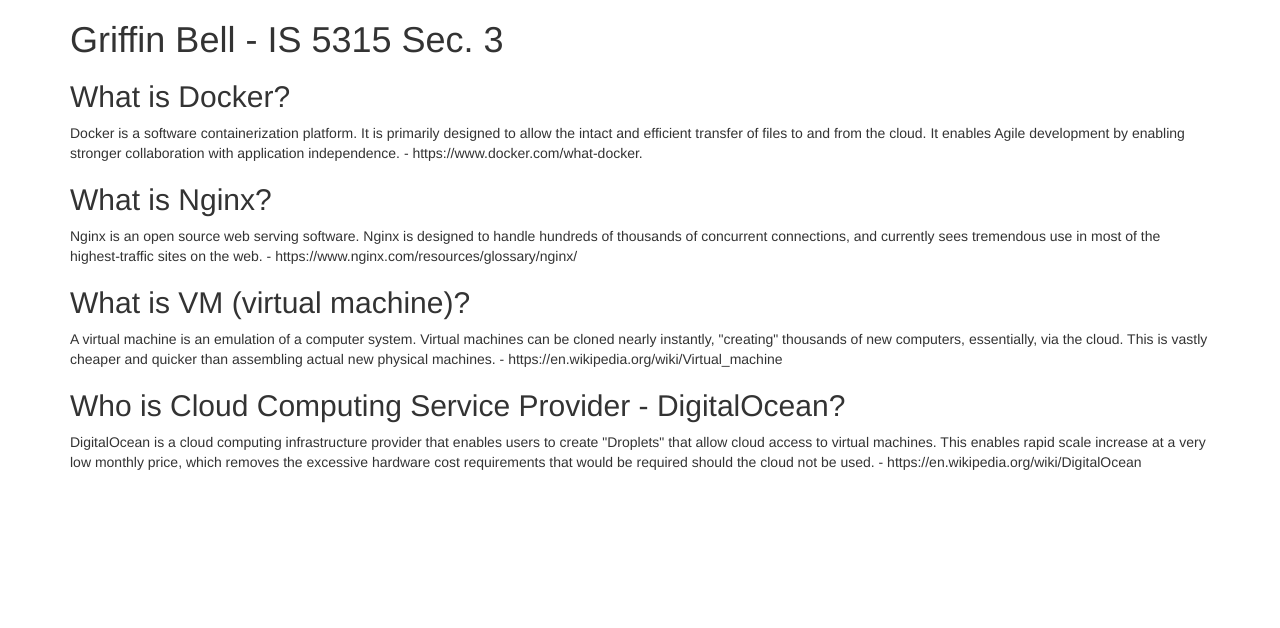
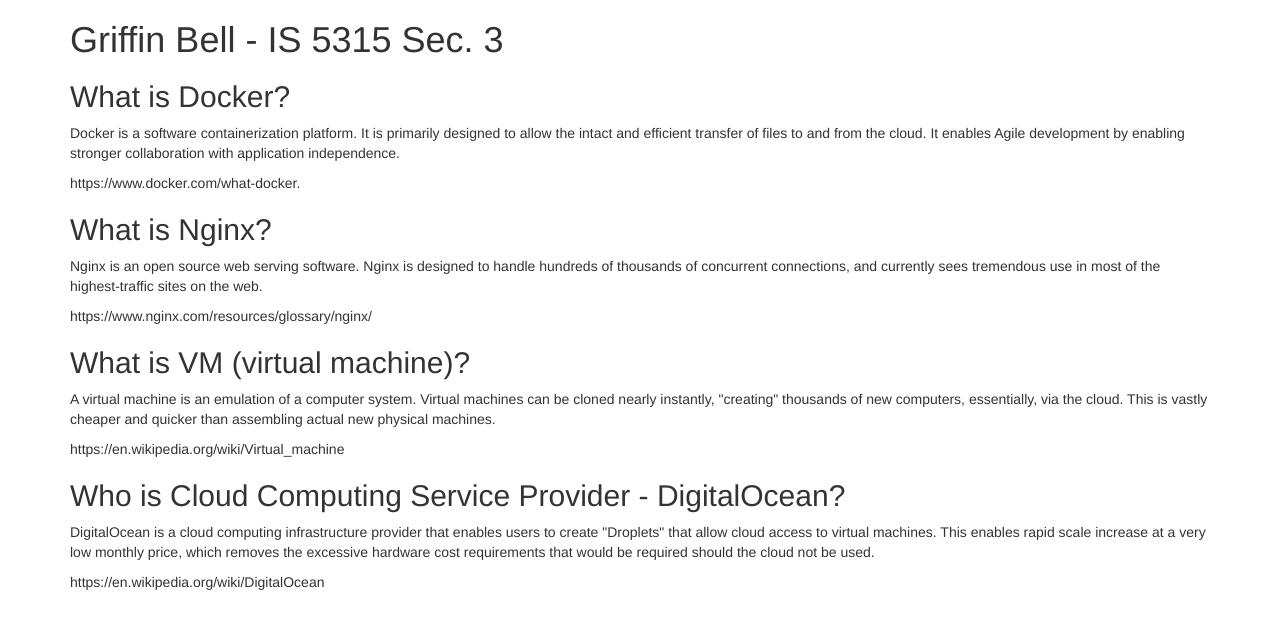
Before and after one commit to bellg/5315Griff, a plain HTML site: page index.html in a window 1280 px wide. Drawn offline with nearby package versions, Linux system fonts and the light colour scheme.

Commit message:
Hw Files

```diff
--- a/index.html
+++ b/index.html
@@ -7,13 +7,17 @@
     <div class="container">
       <h1>Griffin Bell - IS 5315 Sec. 3</h1>
       <h2>What is Docker?</h2>
-      <p>Docker is a software containerization platform.  It is primarily designed to allow the intact and efficient transfer of files to and from the cloud.  It enables Agile development by enabling stronger collaboration with application independence. - https://www.docker.com/what-docker.</p>
+      <p>Docker is a software containerization platform.  It is primarily designed to allow the intact and efficient transfer of files to and from the cloud.  It enables Agile development by enabling stronger collaboration with application independence.</p>
+      <p>https://www.docker.com/what-docker.</p>
       <h2>What is Nginx?</h2>
-      <p>Nginx is an open source web serving software.  Nginx is designed to handle hundreds of thousands of concurrent connections, and currently sees tremendous use in most of the highest-traffic sites on the web.  - https://www.nginx.com/resources/glossary/nginx/</p>
+      <p>Nginx is an open source web serving software.  Nginx is designed to handle hundreds of thousands of concurrent connections, and currently sees tremendous use in most of the highest-traffic sites on the web.</p>
+      <p>https://www.nginx.com/resources/glossary/nginx/</p>
       <h2>What is VM (virtual machine)?</h2>
-      <p>A virtual machine is an emulation of a computer system.  Virtual machines can be cloned nearly instantly, "creating" thousands of new computers, essentially, via the cloud.  This is vastly cheaper and quicker than assembling actual new physical machines. - https://en.wikipedia.org/wiki/Virtual_machine</p>
+      <p>A virtual machine is an emulation of a computer system.  Virtual machines can be cloned nearly instantly, "creating" thousands of new computers, essentially, via the cloud.  This is vastly cheaper and quicker than assembling actual new physical machines.</p>
+      <p>https://en.wikipedia.org/wiki/Virtual_machine</p>
       <h2>Who is Cloud Computing Service Provider - DigitalOcean?</h2>
-      <p>DigitalOcean is a cloud computing infrastructure provider that enables users to create "Droplets" that allow cloud access to virtual machines.  This enables rapid scale increase at a very low monthly price, which removes the excessive hardware cost requirements that would be required should the cloud not be used. - https://en.wikipedia.org/wiki/DigitalOcean</p>
+      <p>DigitalOcean is a cloud computing infrastructure provider that enables users to create "Droplets" that allow cloud access to virtual machines.  This enables rapid scale increase at a very low monthly price, which removes the excessive hardware cost requirements that would be required should the cloud not be used.</p>
+      <p>https://en.wikipedia.org/wiki/DigitalOcean</p>
     </div>
   </body>
 </html>
```
